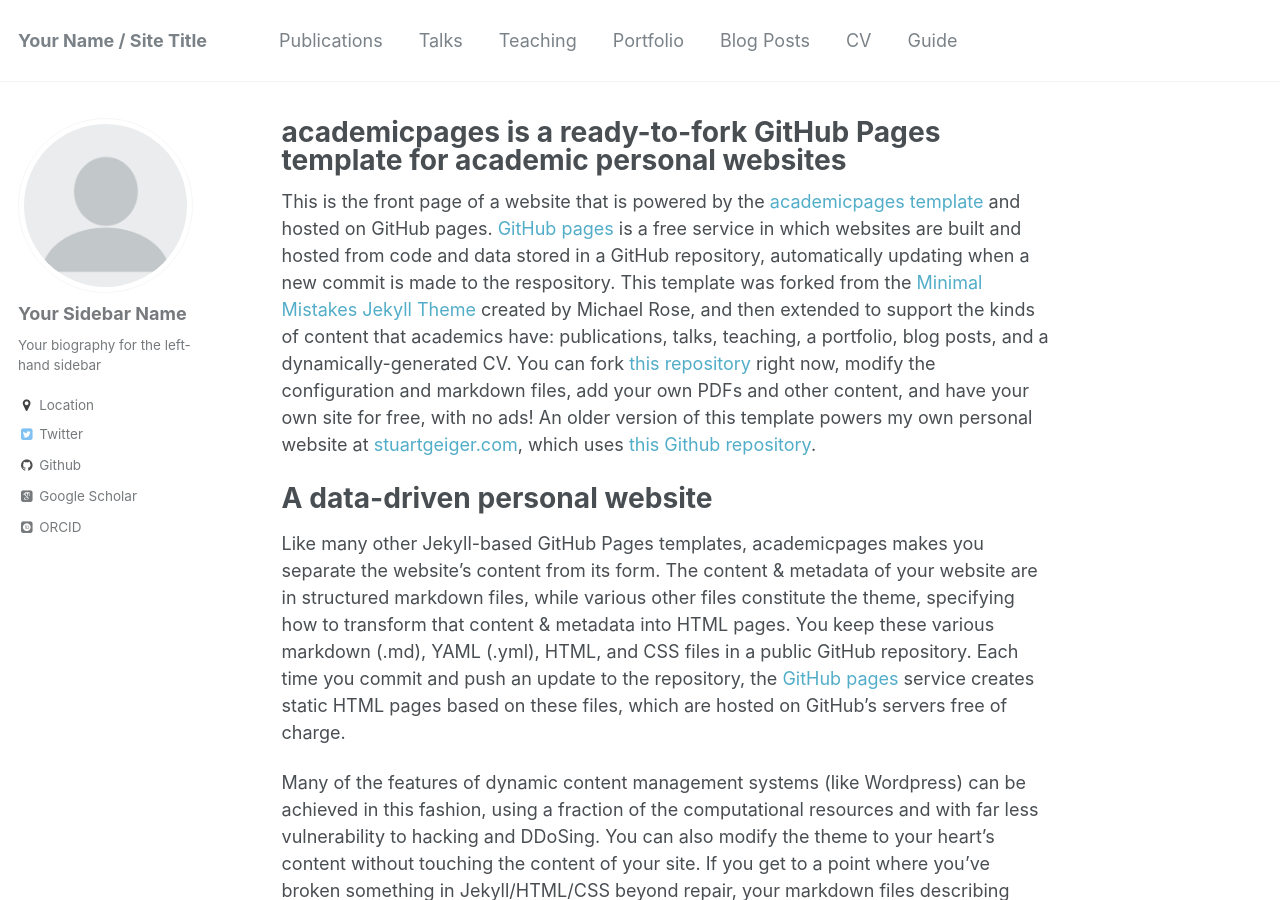
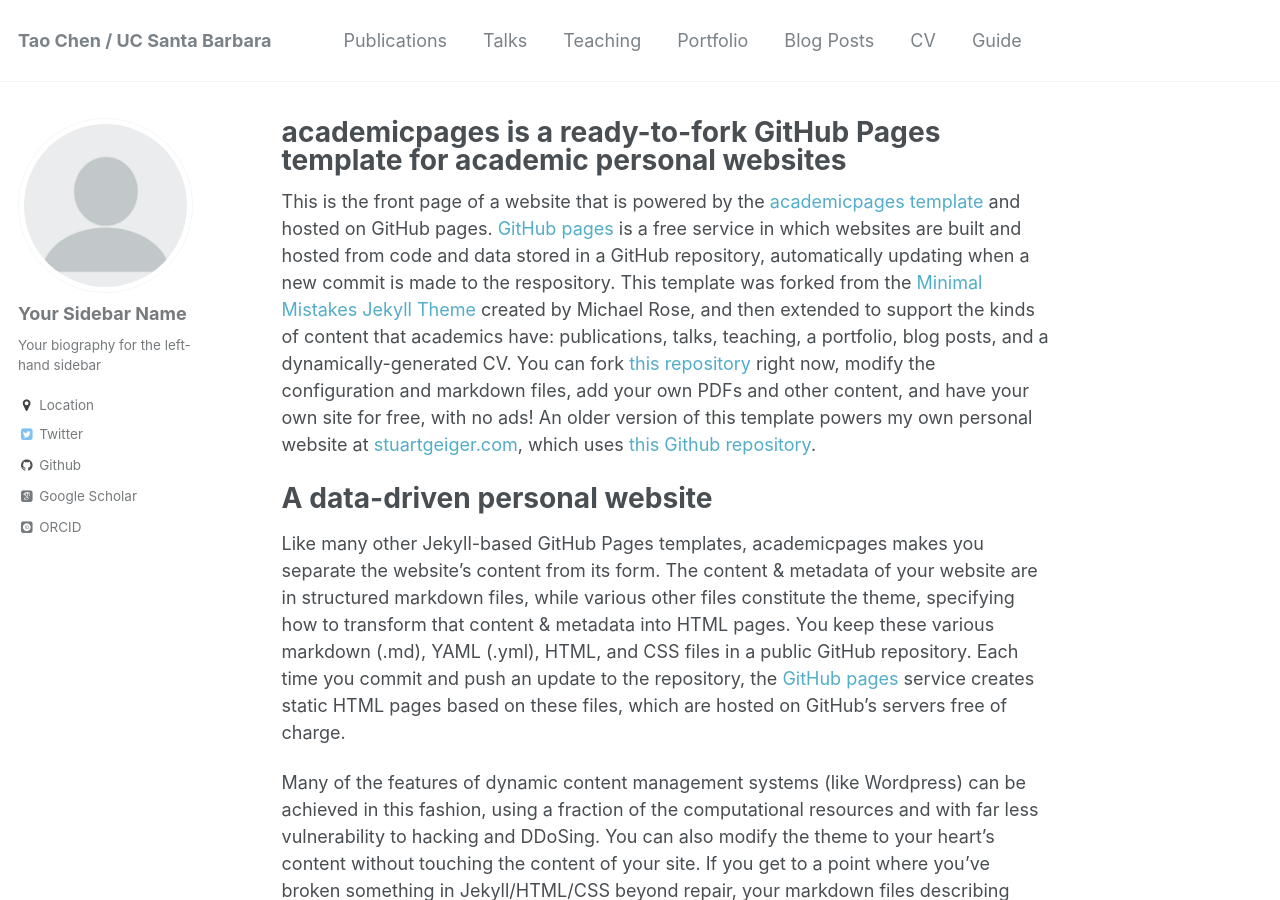
Before and after one commit to cherntodd/cherntodd.github.io, a Jekyll site: the page built from _pages/about.md, in a window 1280 px wide and 900 px high. Built offline with Jekyll 4.4.1, drawn with Linux system fonts in a browser that asks for light colours; some web fonts are replaced; some of the changed text lies outside the part shown.

Commit message:
no message

```diff
--- a/_config.yml
+++ b/_config.yml
@@ -7,10 +7,10 @@
 
 # Site Settings
 locale                   : "en-US"
-title                    : "Your Name / Site Title"
+title                    : "Tao Chen / UC Santa Barbara"
 title_separator          : "-"
-name                     : &name "Your Name"
-description              : &description "personal description"
+name                     : &name "Tao Chen"
+description              : &description "Visiting Assistant Professor at UCSB"
 url                      : https://academicpages.github.io # the base hostname & protocol for your site e.g. "https://mmistakes.github.io"
 baseurl                  : "" # the subpath of your site, e.g. "/blog"
 repository               : "academicpages/academicpages.github.io"
--- a/_includes/seo.html
+++ b/_includes/seo.html
@@ -7,7 +7,7 @@
 {% assign seo_url = seo_url | default: site.github.url %}
 
 {% if page.title %}
-  {% assign seo_title = "Tao Chen - Department of Statistics and Applied Probability" %}
+  {% assign seo_title = "Tao Chen - Department of Statistics and Applied Probability - University of California, Santa Barbara" %}
 {% endif %}
 
 {% if seo_title %}
```
